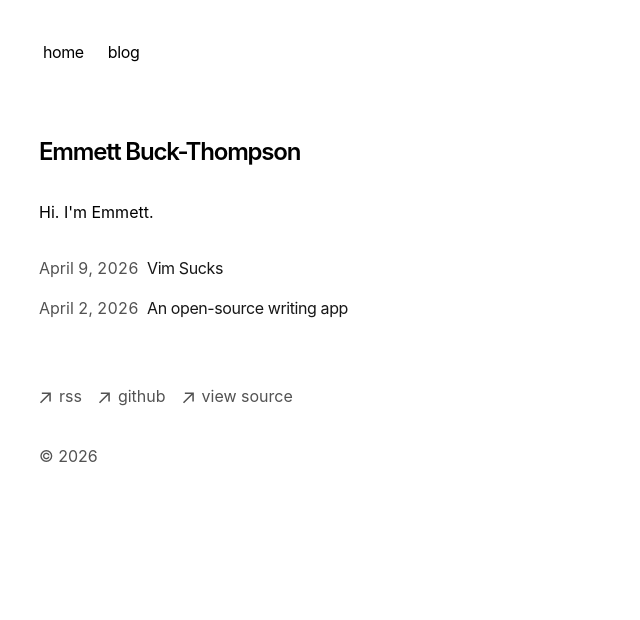
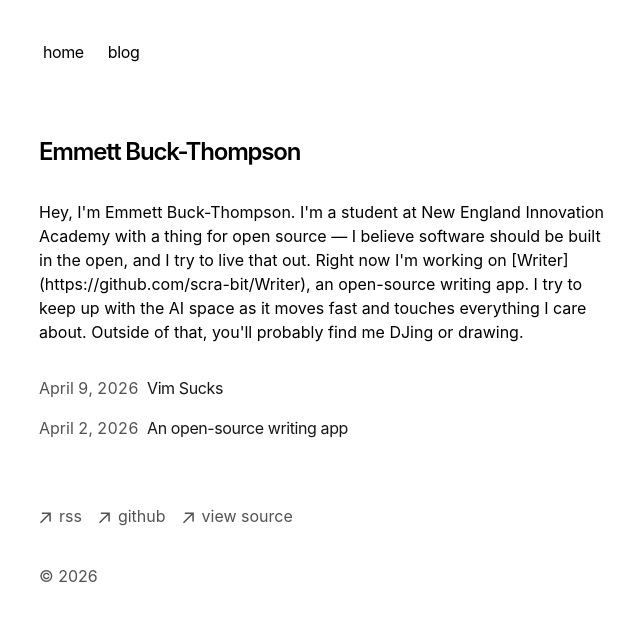
Before and after one commit to scra-bit/emmett-website, a Next.js app: page / in a window 1280 px wide. Shown: the top 620 px of the page, without its empty margins (313-953 px from the left). Built offline with nearby package versions, Linux system fonts and the light colour scheme.

Commit message:
Revise introduction text for Emmett Buck-Thompson
Updated introduction to provide more details about Emmett.

```diff
--- a/app/page.tsx
+++ b/app/page.tsx
@@ -7,7 +7,7 @@ export default function Page() {
         Emmett Buck-Thompson
       </h1>
       <p className="mb-4">
-        {`Hi. I'm Emmett.`}
+        {`Hey, I'm Emmett Buck-Thompson. I'm a student at New England Innovation Academy with a thing for open source — I believe software should be built in the open, and I try to live that out. Right now I'm working on [Writer](https://github.com/scra-bit/Writer), an open-source writing app. I try to keep up with the AI space as it moves fast and touches everything I care about. Outside of that, you'll probably find me DJing or drawing.`}
       </p>
       <div className="my-8">
         <BlogPosts />
```
